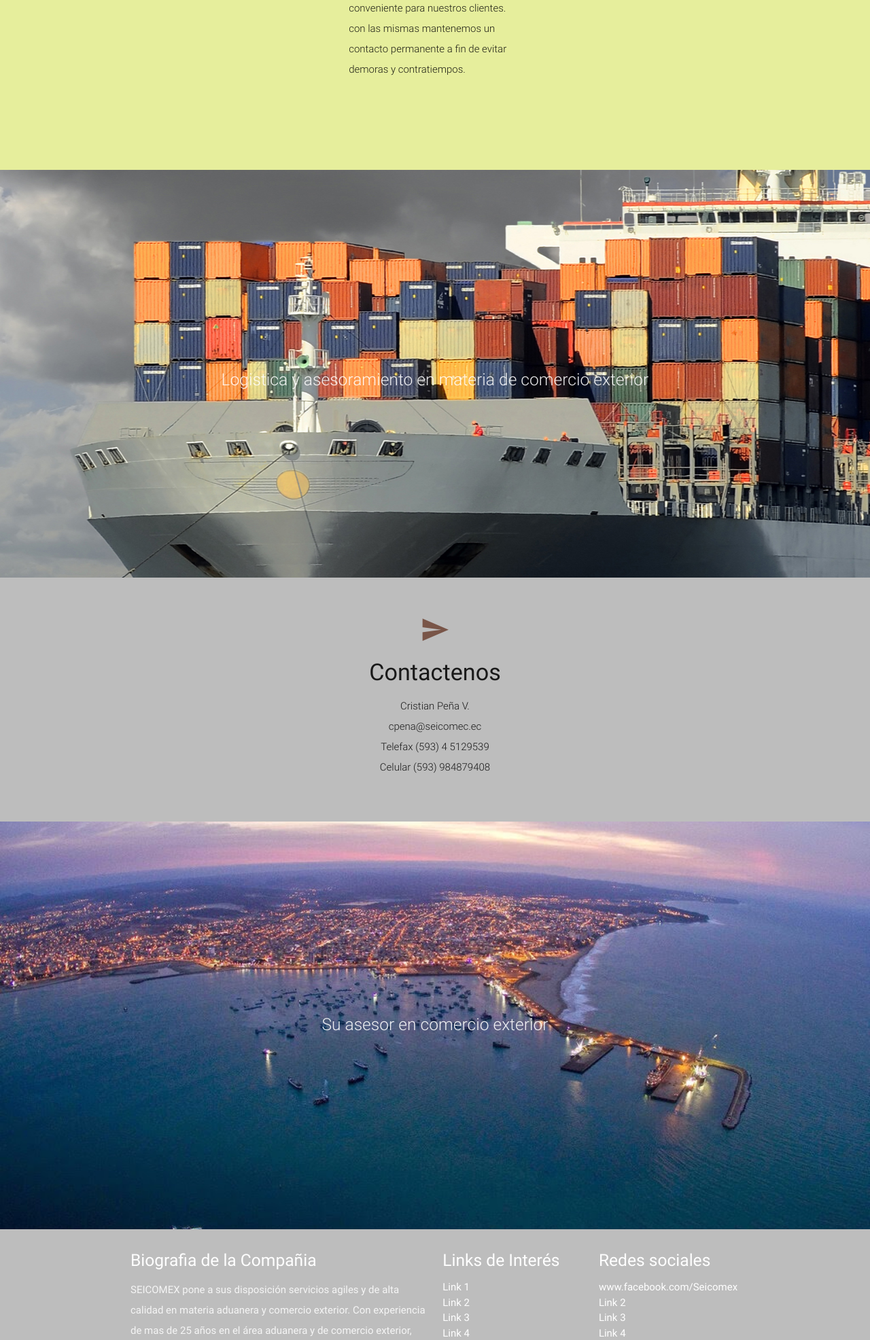
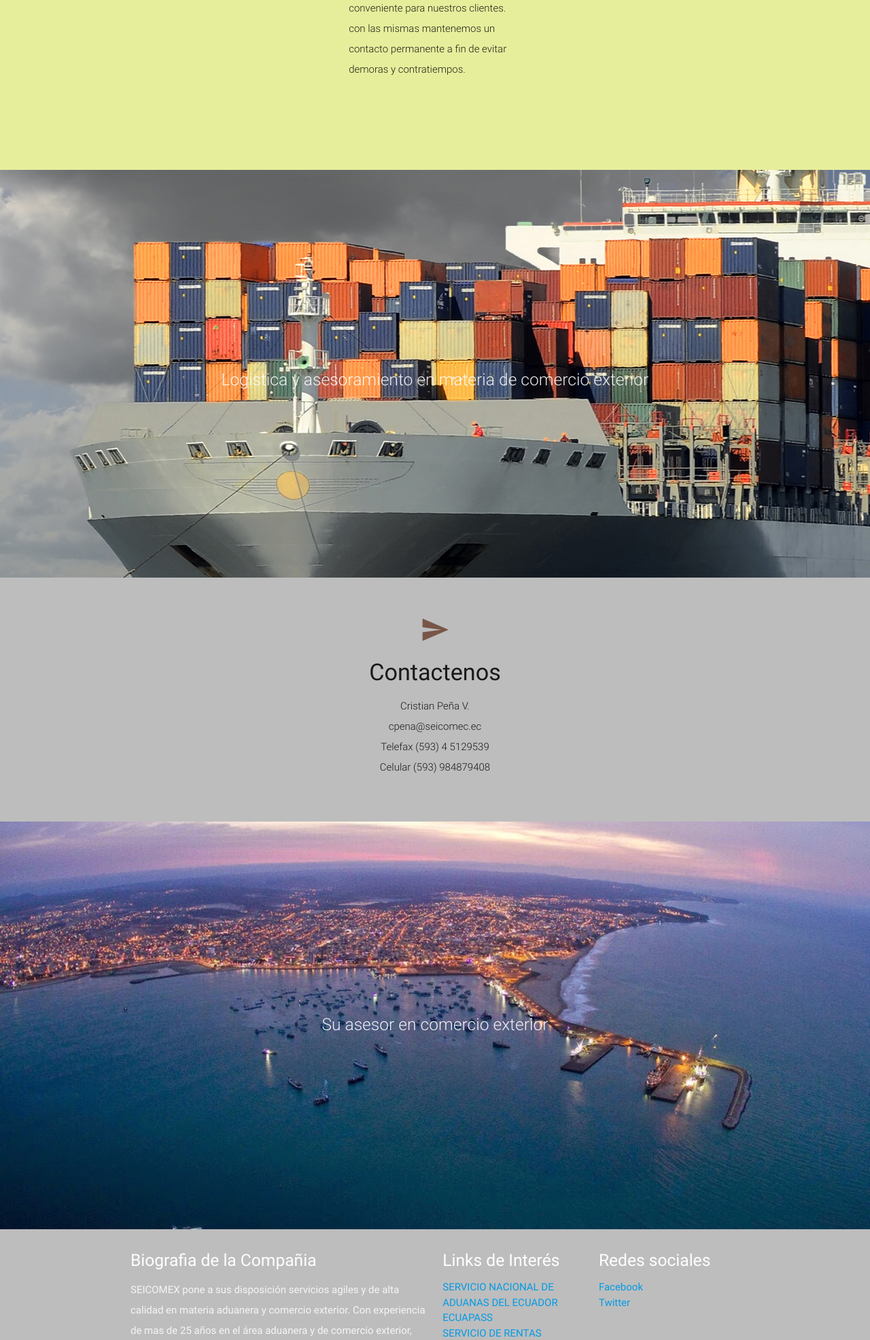
Before and after one commit to cfpena/seicomexWeb, a Django app: page / in a window 1280 px wide. Shown: the part 1249-3221 px from the top of the page at 68% size. Run offline with Django 3.2, Linux system fonts and the light colour scheme; parts of the project's set-up code (start-up, migrations or seed data) failed here and were passed over; some libraries are stand-ins or nearby versions.

Commit message:
links de contacto

```diff
--- a/web/templates/web/index.html
+++ b/web/templates/web/index.html
@@ -280,26 +280,25 @@ Con experiencia de mas de 25 años en el área aduanera y de comercio exterior,
         <div class="col l3 s12">
           <h5 class="white-text">Links de Interés</h5>
           <ul>
-            <li><a class="white-text" href="#!">Link 1</a></li>
-            <li><a class="white-text" href="#!">Link 2</a></li>
-            <li><a class="white-text" href="#!">Link 3</a></li>
-            <li><a class="white-text" href="#!">Link 4</a></li>
+            <li><a  href="http://www.aduana.gob.ec/index.action">SERVICIO NACIONAL DE ADUANAS DEL ECUADOR</a></li>
+            <li><a href="https://portal.aduana.gob.ec/">ECUAPASS </a></li>
+            <li><a href="http://www.sri.gob.ec/web/guest/home">SERVICIO DE RENTAS INTERNAS</a></li>
+            <li><a href="http://www.apg.gob.ec/">AUTORIDAD PORTUARIA DE GUAYAQUL </a></li>
           </ul>
         </div>
         <div class="col l3 s12">
           <h5 class="white-text">Redes sociales</h5>
           <ul>
-            <li><a class="white-text" href="#!">www.facebook.com/Seicomex</a></li>
-            <li><a class="white-text" href="#!">Link 2</a></li>
-            <li><a class="white-text" href="#!">Link 3</a></li>
-            <li><a class="white-text" href="#!">Link 4</a></li>
+            <li><a  target="_blank" href="https://www.facebook.com/Seicomex">Facebook</a></li>
+            <li><a target="_blank" href="https://www.twitter.com/seicomex">Twitter</a></li>
+
           </ul>
         </div>
       </div>
     </div>
     <div class="footer-copyright">
       <div class="container">
-      Desarrollado Por <a class="brown-text text-lighten-3" href="">Cristian Peña E.</a>
+      Desarrollado Por <a class="black-text text-lighten-3" href="https://www.facebook.com/qtimxta888">Cristian Peña E.</a>
       </div>
     </div>
   </footer>
```
